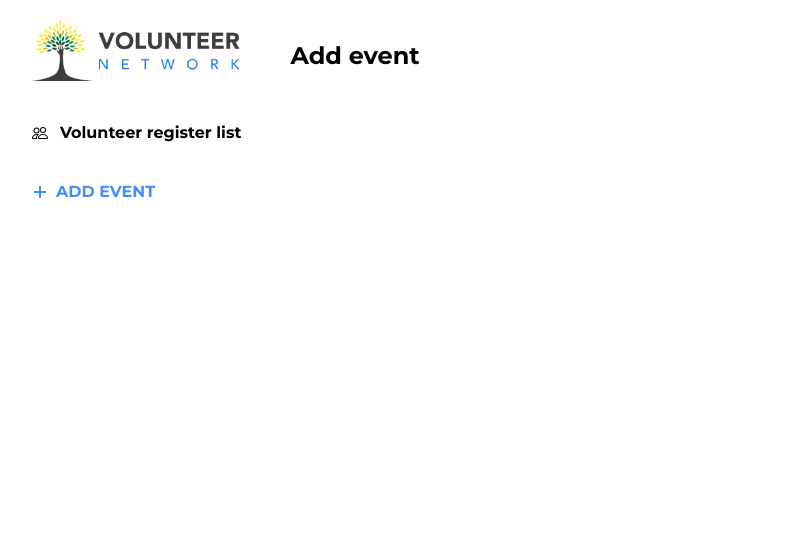
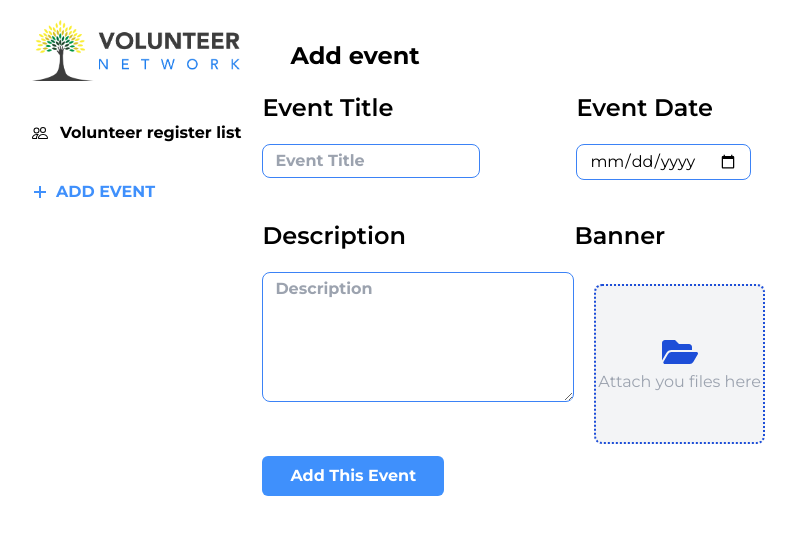
Before and after one commit to rakibul-islam-hasib/volunteer-network, a React (Vite) app in the folder Client/: page /admin/add in a window 1280 px wide. Shown: the top 534 px of the page, without its empty margins (32-828 px from the left). Built offline with nearby package versions, Linux system fonts and the light colour scheme; no server answers.

Commit message:
Firebase Storage setup added

```diff
--- a/Client/src/component/admin/AddEvent.jsx
+++ b/Client/src/component/admin/AddEvent.jsx
@@ -1,10 +1,75 @@
+import { ref } from 'firebase/storage';
 import React from 'react';
+import { FaFolderOpen } from 'react-icons/fa';
+import { storage } from '../../firebase/firebase.init';
+
+
 
 const AddEvent = () => {
+    const storageRef = ref(storage )
+    const handelFromSubmit = e => {
+        e.preventDefault();
+        const formData = new FormData(e.target);
+        const data = {
+            title: formData.get('title'),
+            date: formData.get('date'),
+            description: formData.get('description'),
+            banner: formData.get('file'),
+        }
+        console.log(data);
+    }
     return (
         <div>
             <div className="title px-7 py-5">
                 <h1 className='text-2xl font-bold'>Add event</h1>
+            </div>
+            <div className="bg-[#F4F7FC] w-full h-full">
+                <form onSubmit={handelFromSubmit} className='bg-white w-full' action="">
+                    <div className="flex">
+                        <div className="">
+                            <h1 className='text-2xl font-semibold mb-5'>Event Title</h1>
+                            <input type="text" name='title' className='outline-none border border-blue-500 px-3 rounded-lg placeholder:font-bold py-1' placeholder='Event Title' />
+                        </div>
+                        <div className="ml-24">
+                            <h1 className='text-2xl font-semibold mb-5'>Event Date</h1>
+                            <input type="date" name='date' className='outline-none border border-blue-500 px-3 rounded-lg placeholder:font-bold py-1' placeholder='Event Title' />
+                        </div>
+                    </div>
+                    {/* Description  */}
+                    <div className="flex">
+                        <div className="mt-10">
+                            <h1 className='text-2xl font-semibold mb-5'>Description</h1>
+                            <textarea name="description" id="" cols="30" rows="5" className='outline-none border border-blue-500 w-full px-3 rounded-lg placeholder:font-bold py-1 ' placeholder='Description'></textarea>
+                        </div>
+                        <div className="mt-10">
+                            <h1 className='text-2xl font-semibold mb-5'>Banner</h1>
+                            <div className=" bg-white px-2">
+                                <div className="max-w-md mx-auto rounded-lg overflow-hidden md:max-w-xl">
+                                    <div className="md:flex">
+                                        <div className="w-1/2 p-3">
+                                            <div className="relative border-dotted h-40 rounded-lg  border-2 border-blue-700 bg-gray-100 flex justify-center items-center">
+
+                                                <div className="absolute">
+
+                                                    <div className="flex flex-col items-center">
+                                                        {/* <i className="fa fa-folder-open fa-4x text-blue-700"></i> */}
+                                                        <FaFolderOpen className='text-blue-700 text-4xl' />
+                                                        <span className="block text-gray-400 font-normal">Attach you files here</span>
+                                                    </div>
+                                                </div>
+
+                                                <input type="file" className="h-full w-full opacity-0" name="file" />
+
+                                            </div>
+                                        </div>
+                                    </div>
+                                </div>
+                            </div>
+                        </div>
+                    </div>
+                    {/* Banner  */}
+                    <button type='submit' className='bg-primary px-7 py-2 rounded-md font-bold text-white'>Add This Event</button>
+                </form>
             </div>
         </div>
     );
--- a/Client/src/firebase/firebase.init.js
+++ b/Client/src/firebase/firebase.init.js
@@ -1,5 +1,6 @@
 // Import the functions you need from the SDKs you need
 import { initializeApp } from "firebase/app";
+import { getStorage } from "firebase/storage";
 // TODO: Add SDKs for Firebase products that you want to use
 // https://firebase.google.com/docs/web/setup#available-libraries
 // TODO : Use dotenv to hide firebase config
@@ -15,3 +16,4 @@ const firebaseConfig = {
 
 // Initialize Firebase
 export const app = initializeApp(firebaseConfig);
+export const storage = getStorage(app);
```
